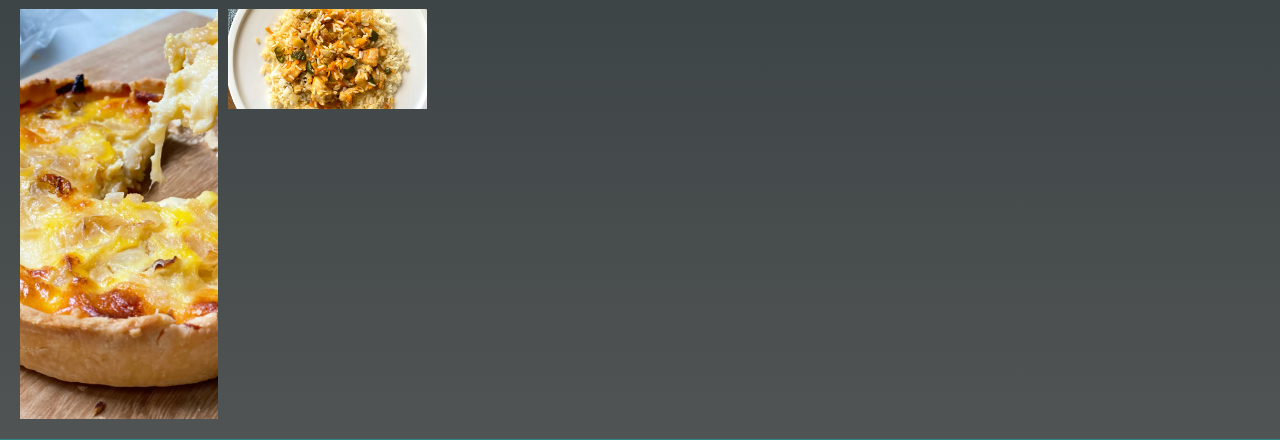
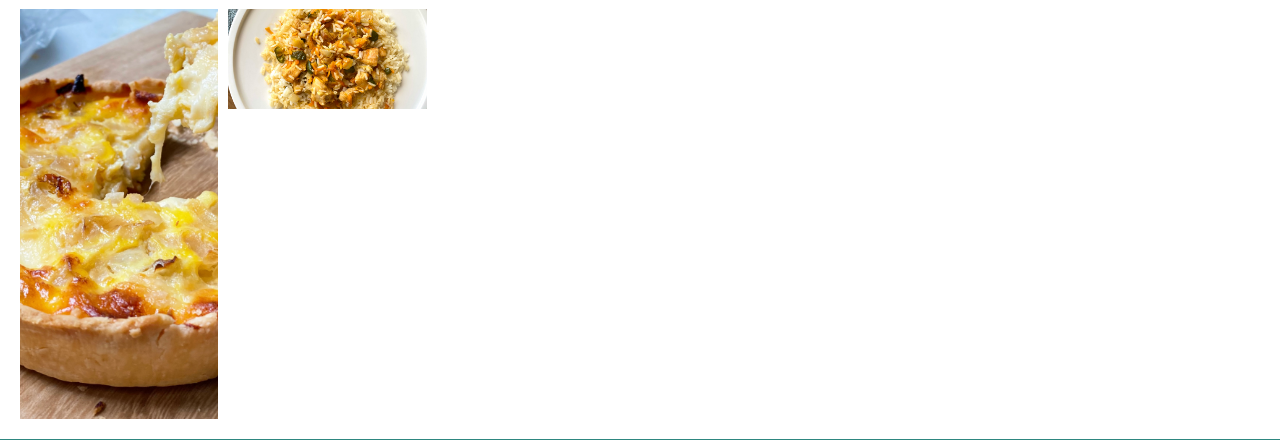
Before and after one commit to gabrielbocchio/grupo_3_conunapizcadesal, a Node server app: page / in a window 1280 px wide. Shown: the part 1100-1540 px from the top of the page. Run offline with Node 20, Linux system fonts and the light colour scheme; some libraries are stand-ins or nearby versions.

Commit message:
Se modifico el color del background y se hace prueba BRANCH

```diff
--- a/public/css/styles.css
+++ b/public/css/styles.css
@@ -139,8 +139,7 @@ Monserrat: textos secundarios. */
 /* --- MAIN --- */
 /* ESTE MAIN ES DE PRUEBA, SE DEBE BORRAR */
 body {
-    background: rgb(16,32,34);
-    background: linear-gradient(180deg, rgba(16,32,34,1) 0%, rgba(83, 83, 83, 0.914) 99%);
+    background: var(--blanco);git
 
 }
 .container{
```
